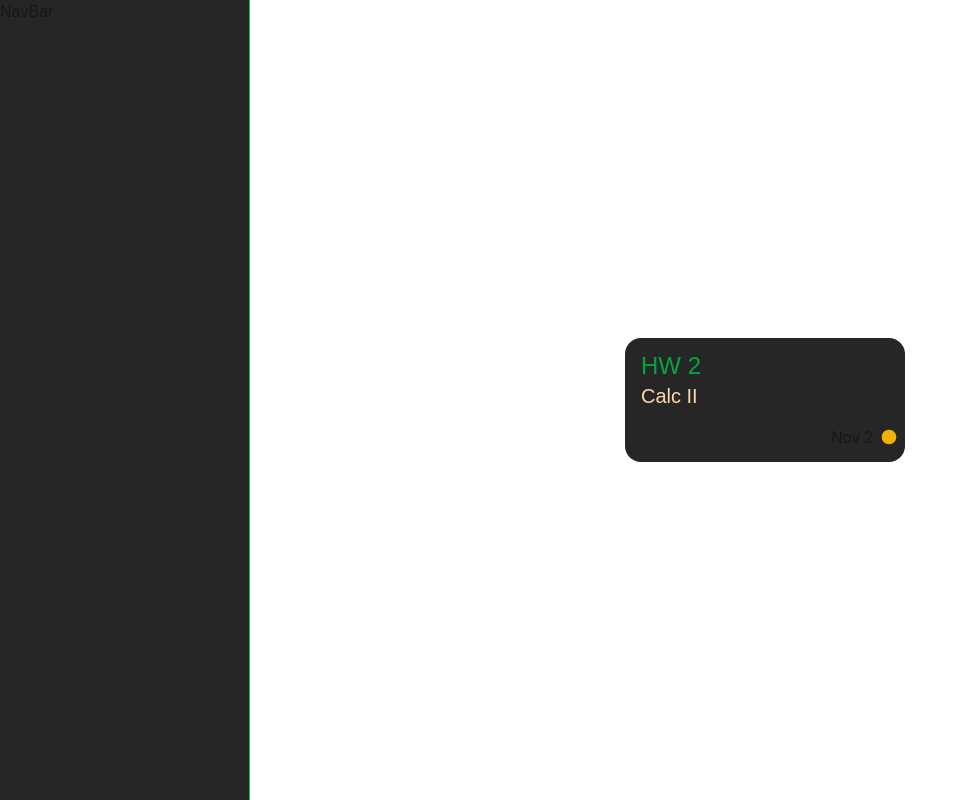
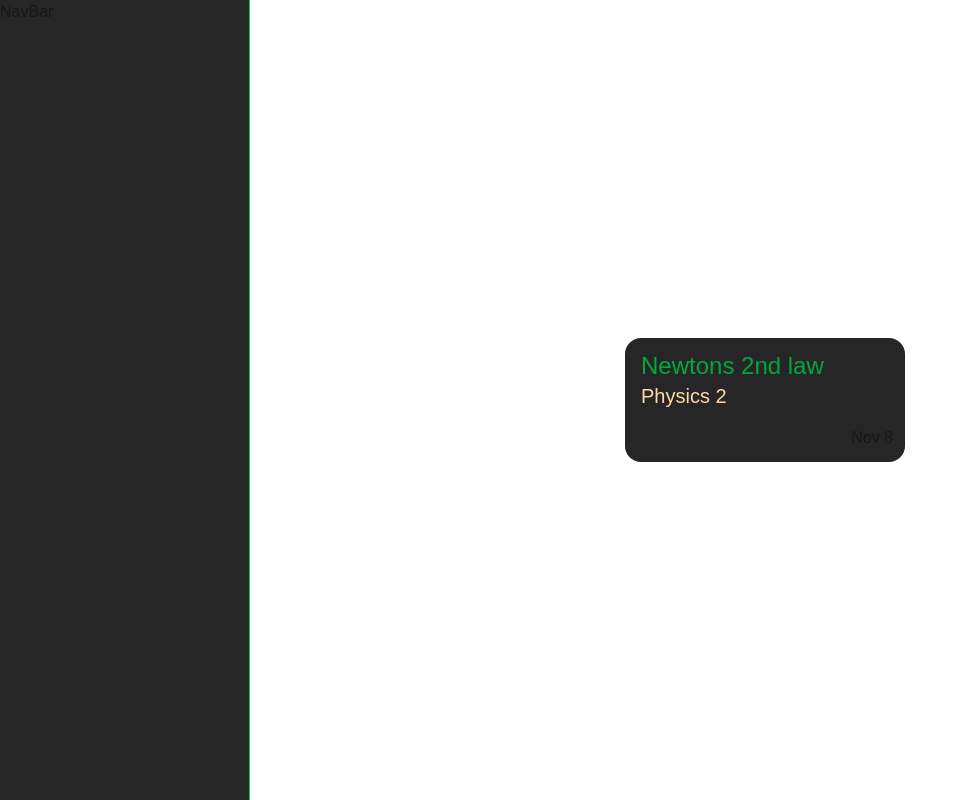
Before and after one commit to Jorgeag2004/study-stack, a Next.js app: page /test in a window 1280 px wide. Shown: the whole page, without its empty margins (0-966 px from the left). Built offline with nearby package versions, Linux system fonts and the light colour scheme.

Commit message:
Created LearnCard presentational component

```diff
--- /dev/null
+++ b/src/app/components/LearnCard/LearnCard.tsx
@@ -0,0 +1,15 @@
+interface LearnCardProps {
+    name: string;
+    course: string;
+    dateCovered: string;
+}
+
+export const LearnCard = (props: LearnCardProps) => {
+    return(
+      <div className="relative w-70 rounded-2xl h-31 bg-neutral-800">
+        <p className="text-2xl text-green-600 pt-3 pl-4">{props.name}</p>
+          <p className="text-xl text-orange-200 pl-4">{props.course}</p>
+          <p className="absolute bottom-3 right-3">{props.dateCovered}</p>
+      </div>
+    )
+}
--- a/src/app/test/page.tsx
+++ b/src/app/test/page.tsx
@@ -1,10 +1,10 @@
-import {AssignmentCard} from "@/app/components/AssignmentCard";
+import { LearnCard } from "@/app/components/LearnCard/LearnCard";
 
 export default function page(){
 
     return(
         <div className="h-[100%] w-[100%] flex justify-center items-center bg-white">
-            <AssignmentCard name={"HW 2"} course={"Calc II"} dueDate={"Nov 2"} color={"yellow-600"}/>
+            <LearnCard name={"Newtons 2nd law"} course={"Physics 2"} dateCovered={"Nov 8"}/>
         </div>
     )
 }
```
Also changed, not shown: src/app/components/AssignmentCard/AssignmentCard.tsx (renamed from src/app/components/AssignmentCard.tsx), src/app/components/AssignmentCard/AssignmentCardContainer.tsx (added).
